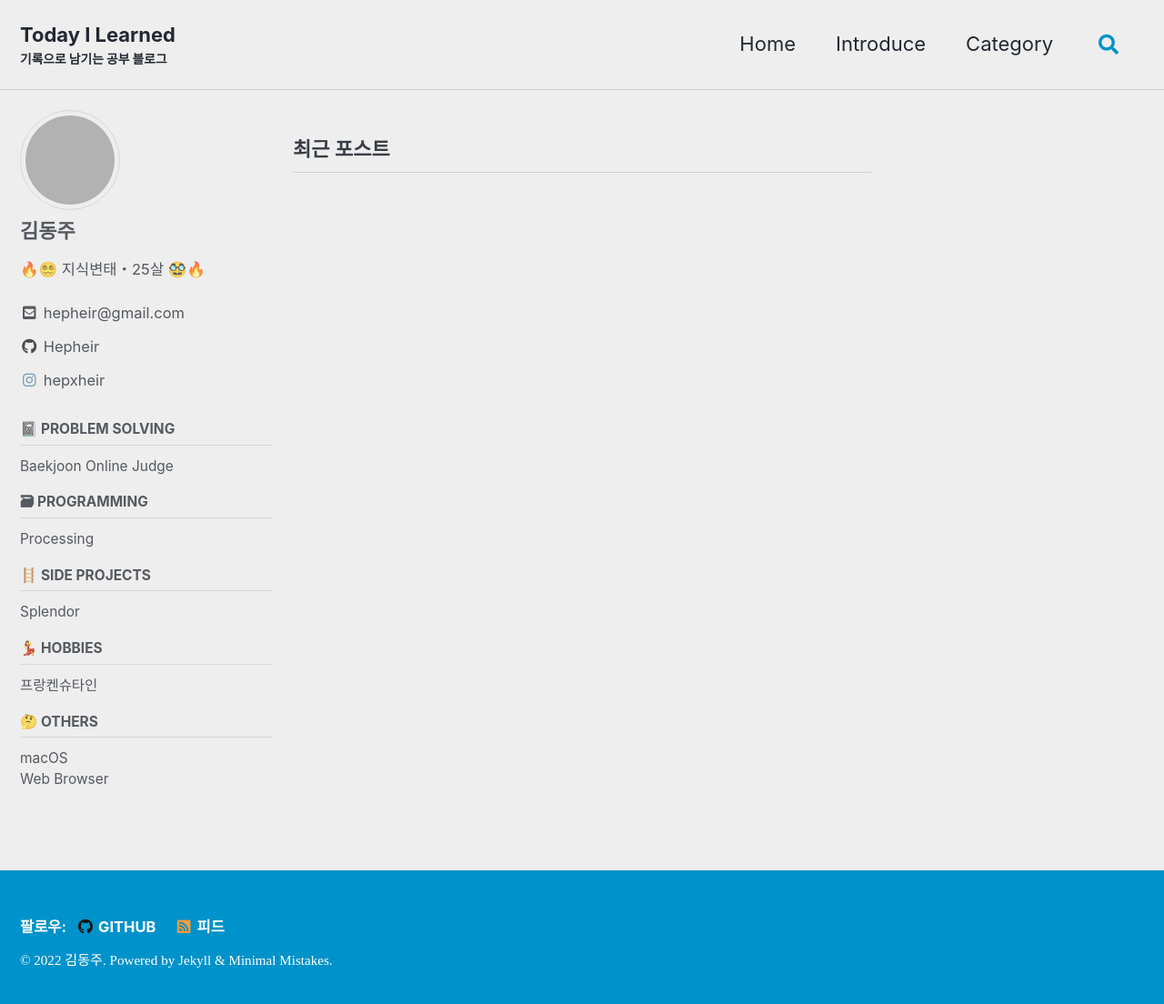
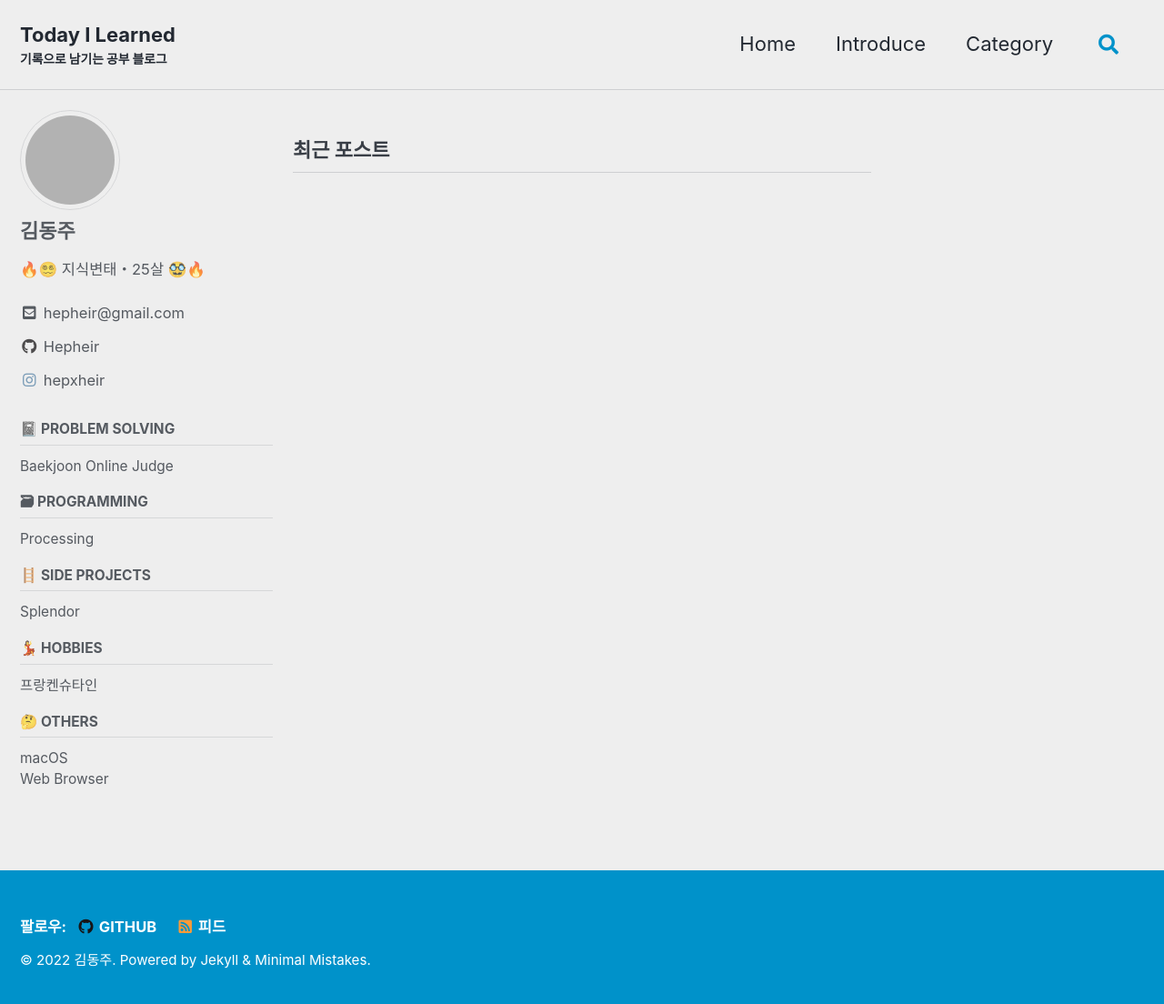
Before and after one commit to Hepheir/archived-hepheir.github.io, a Jekyll site: the page built from index.html, in a window 1280 px wide and 1111 px high. Shown: the top 1104 px of the window at 91% size. Built offline with Jekyll 4.4.1, drawn with Linux system fonts in a browser that asks for light colours; cached includes are drawn as plain includes; some web fonts are replaced; the list of posts is cut into pages by our own code; comment, search, counter and statistics services are not loaded; grey boxes are pictures that could not be loaded.

Commit message:
theme: font 변경 (Cafe24Oneprettynight -> sans-serif)

```diff
--- a/_sass/minimal-mistakes/_variables.scss
+++ b/_sass/minimal-mistakes/_variables.scss
@@ -39,8 +39,8 @@
 }
 $Cafe24Oneprettynight: Cafe24Oneprettynight;
 
-$global-font-family: $Cafe24Oneprettynight !default;
-$header-font-family: $Cafe24Oneprettynight !default;
+$global-font-family: $sans-serif !default;
+$header-font-family: $sans-serif !default;
 $caption-font-family: $serif !default;
 
 /* type scale */
```
